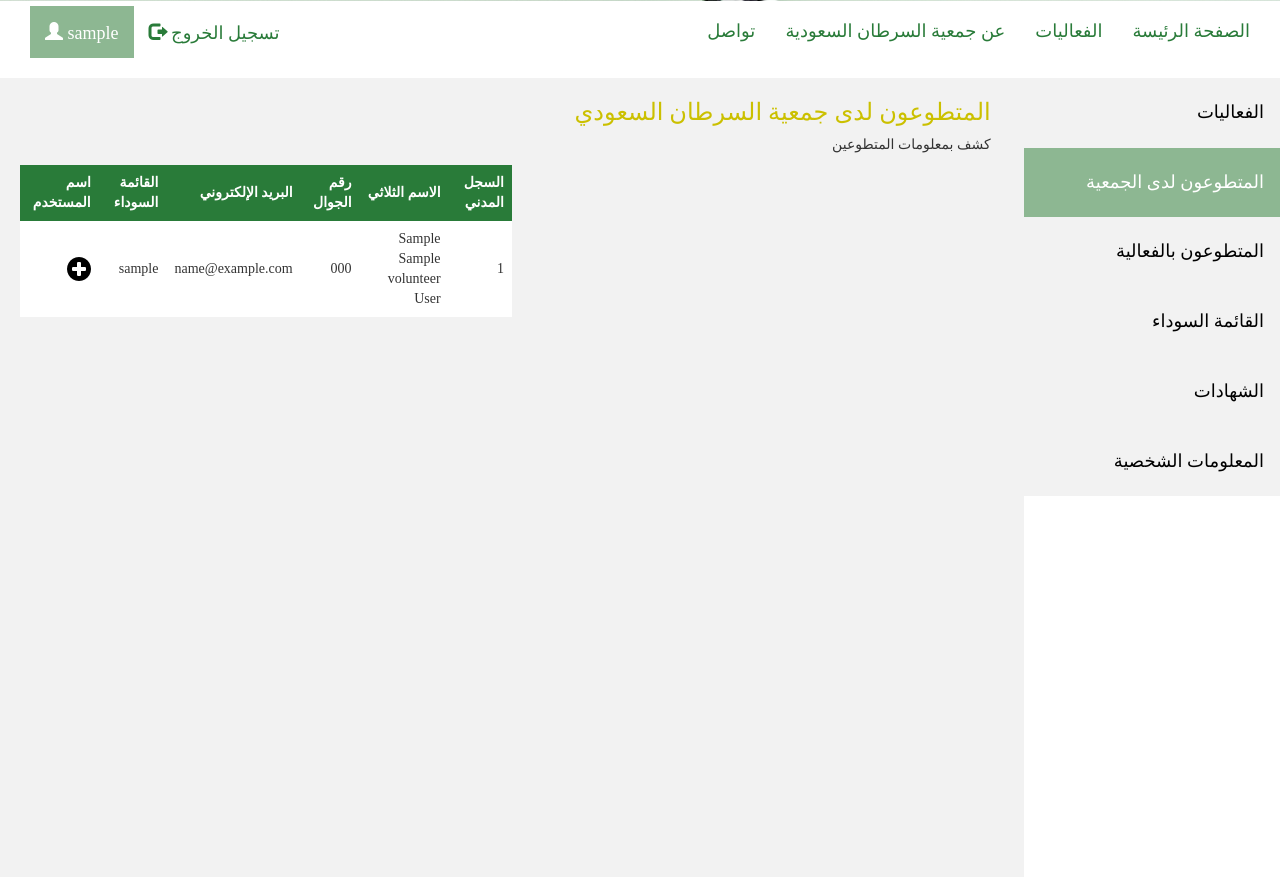
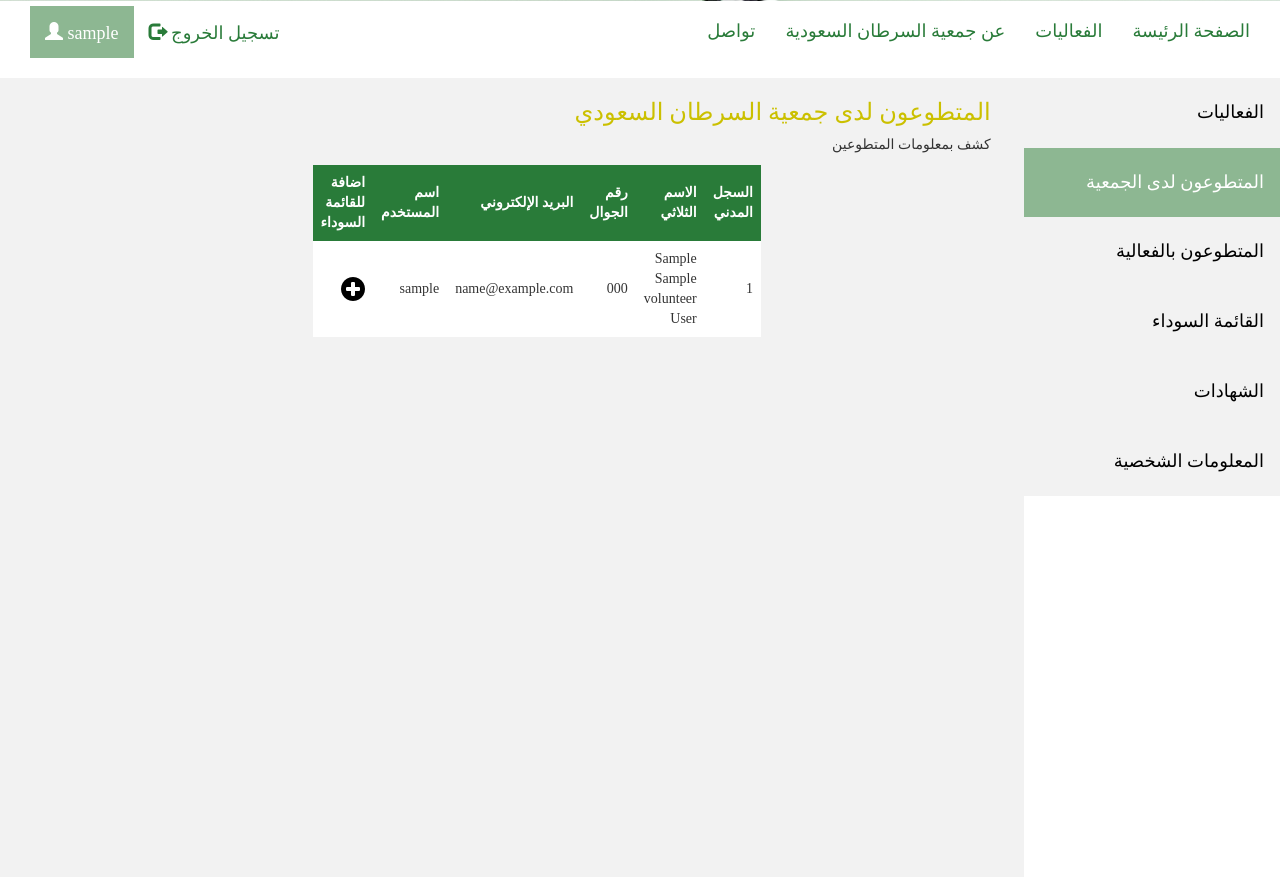
Before and after one commit to renadjuri/volunteer-scf, a PHP site: page /admin-profile.php in a window 1280 px wide, after a click on "المتطوعون لدى الجمعية". Shown: the part 359-1236 px from the top of the page. Run offline with PHP 8.4, Linux system fonts and the light colour scheme; the visitor is signed in with stand-in values (Sample User, id 1); tables that the repository leaves empty or names only in its code hold one stand-in row (values such as "Sample post"); grey boxes labelled with a size stand in for pictures from a placeholder-image service; some libraries are stand-ins or nearby versions.

Commit message:
تعديلات بسيطه في الادمن

```diff
--- a/admin_volunteer_tab.php
+++ b/admin_volunteer_tab.php
@@ -13,14 +13,15 @@
 } else {
     //creating a table for listing all the volunteers
     // إنشاء جدول لإضافة جميع المتطوعين المسجلين بالموقع
-            echo "<div>";
+    echo '<div class="container"><div class="row">
+        <div class="[col-sm-8 col-sm-offset-3 col-md-12]">';
     echo "<table id='t01'>";
     echo "<tr>";
-            echo "<th>اسم المستخدم</th>";
-            echo "<th> القائمة السوداء </th>";
+    echo "<th>اضافة للقائمة السوداء</th>";
+    echo "<th> اسم المستخدم </th>";
     echo "<th>البريد الإلكتروني</th>";
     echo "<th>رقم الجوال </th>";
-            echo "<th>الاسم الثلاثي</th>";
+    echo "<th>الاسم الثلاثي  </th>";
     echo "<th>السجل المدني</th>";
     echo "</tr>";
     while ($row = mysqli_fetch_array($result)) {
@@ -49,6 +50,6 @@
     }
 
     echo "</table>";
-            echo "</div>";
+    echo "</div> </div> </div>";
 }
 ?><!-- end PHP script -->
```
Lines whose indentation alone changed are shown as unchanged.
